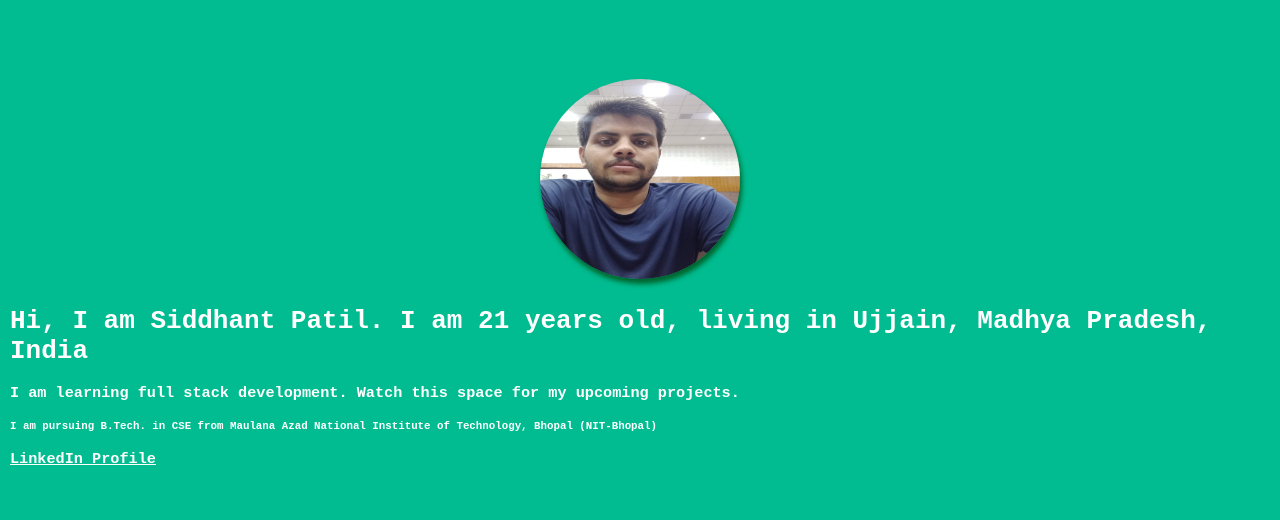
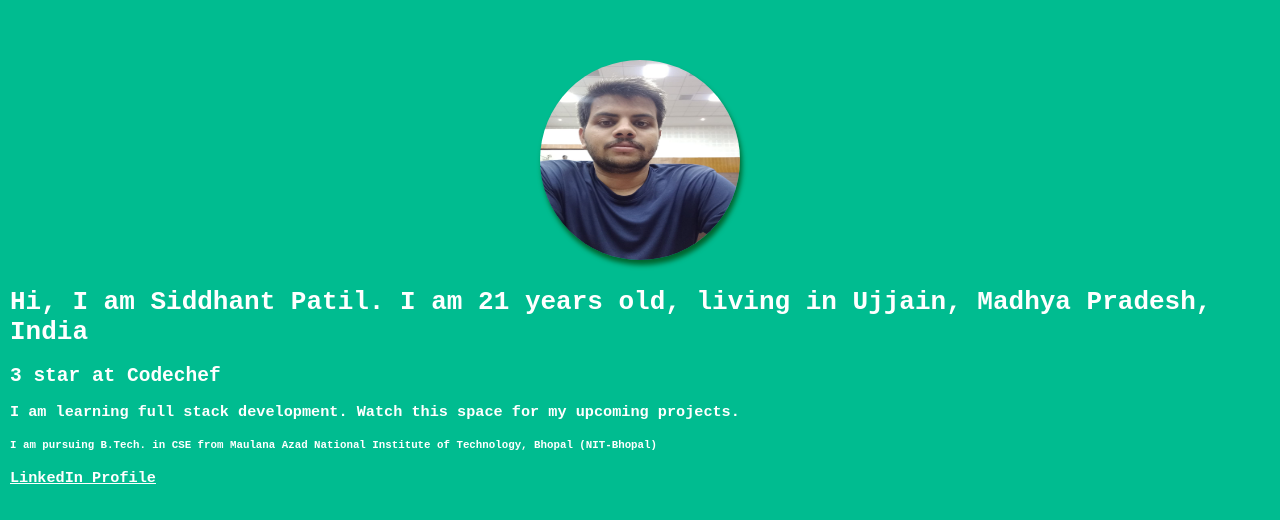
Before and after one commit to Sid-Pat/portfolio.io, a plain HTML site: page index.html in a window 1280 px wide. Shown: the part 114-634 px from the top of the page. Drawn offline with Linux system fonts and the light colour scheme.

Commit message:
text xhange

```diff
--- a/index.html
+++ b/index.html
@@ -12,6 +12,7 @@
         <img class="profile-pic" src="images/myPic.jpeg" alt="">
         <div class="site-header-content">
             <h1>Hi, I am Siddhant Patil. I am 21 years old, living in Ujjain, Madhya Pradesh, India </h1>
+            <h2>3 star at Codechef</h2>
             <h3>I am learning full stack development. Watch this space for my upcoming projects.</h3>
             <h5>I am pursuing B.Tech. in CSE from Maulana Azad National Institute of Technology, Bhopal (NIT-Bhopal) </h5>
             <h3><a class="linked-link" href="https:/www.linkedin.com/in/siddhant-patil-9b5a08221">LinkedIn Profile</a></h3>
```
